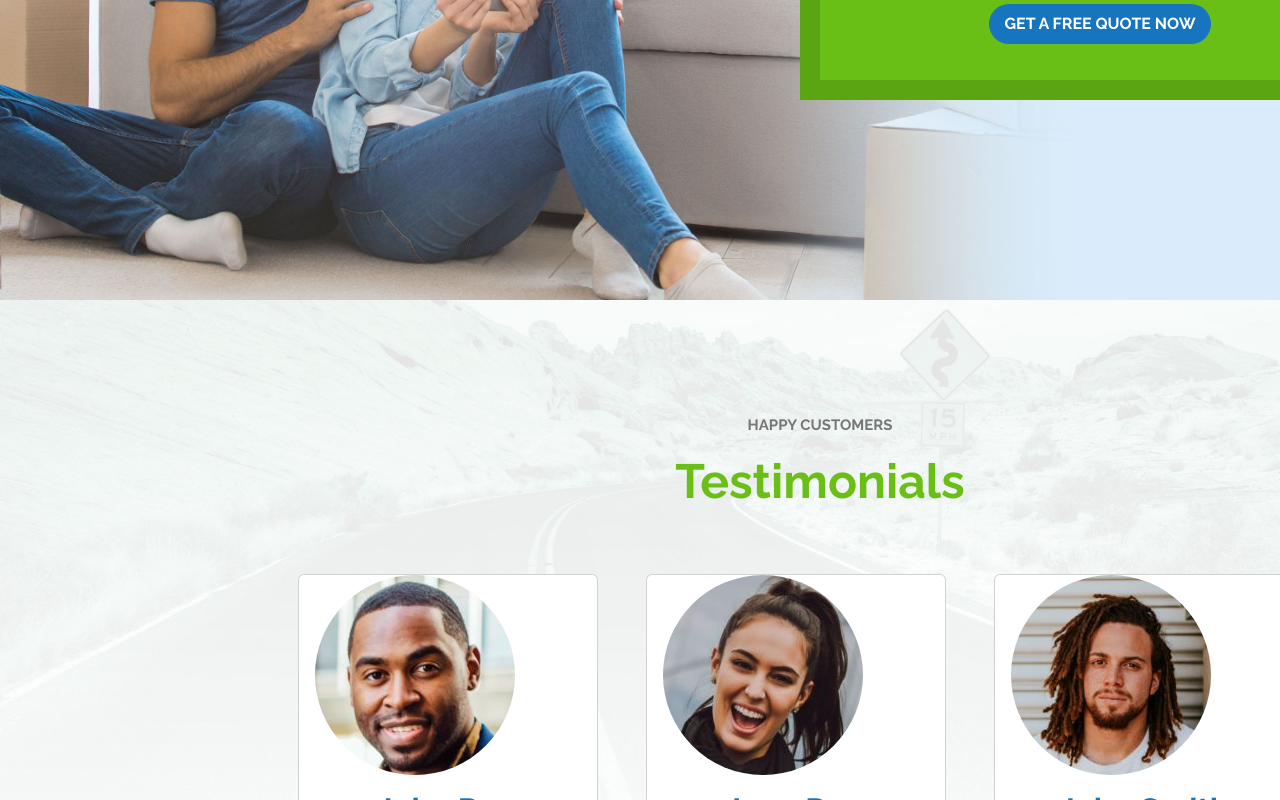
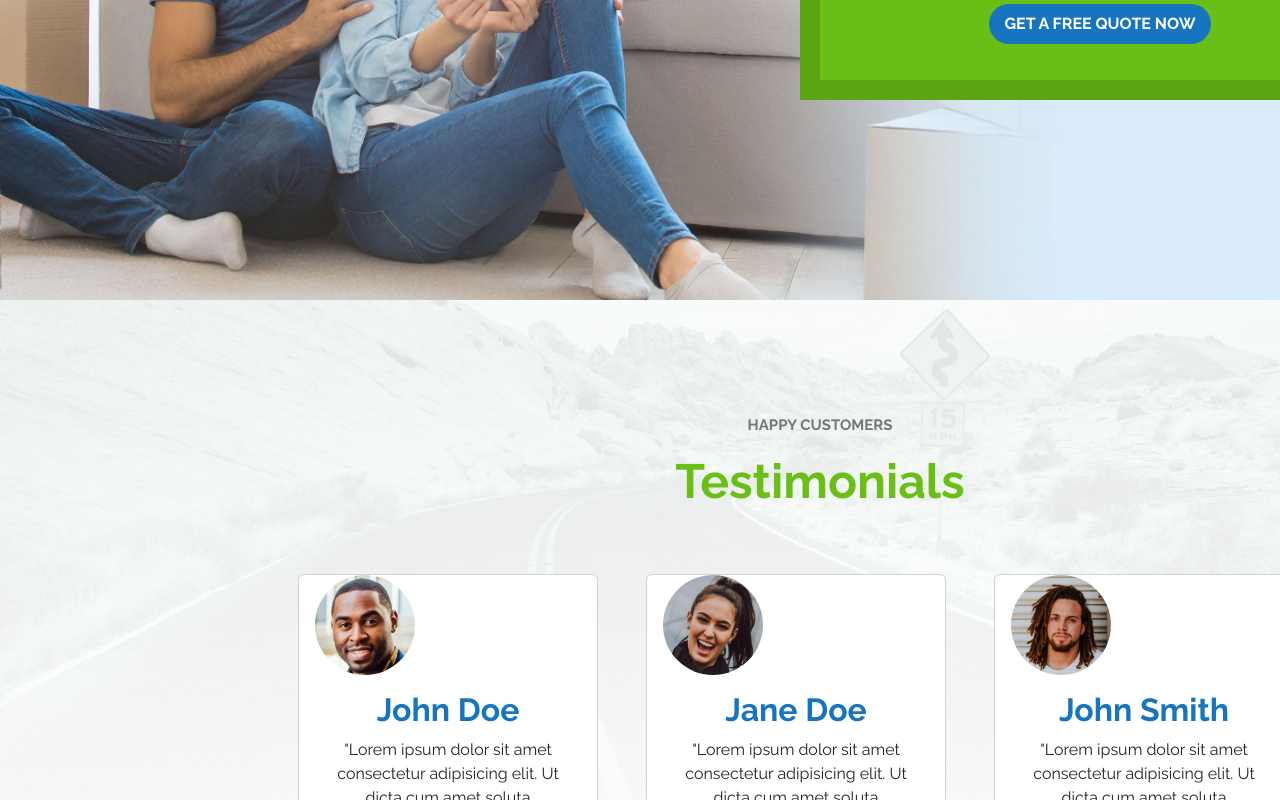
Before and after one commit to DeniseDichiara/proj-html-vuejs, a Vue app: page / in a window 1280 px wide. Shown: the part 2519-3319 px from the top of the page. Built offline with nearby package versions, Linux system fonts and the light colour scheme.

Commit message:
read testimonials

```diff
--- a/src/components/TestimonialSingleCard.vue
+++ b/src/components/TestimonialSingleCard.vue
@@ -54,8 +54,8 @@ export default {
 
 <style lang="scss">
 img.ph{
-    width: 200px;
-    height: 200px;
+    width: 100px;
+    height: 100px;
     border-radius: 50%;
 }
 </style>
```
